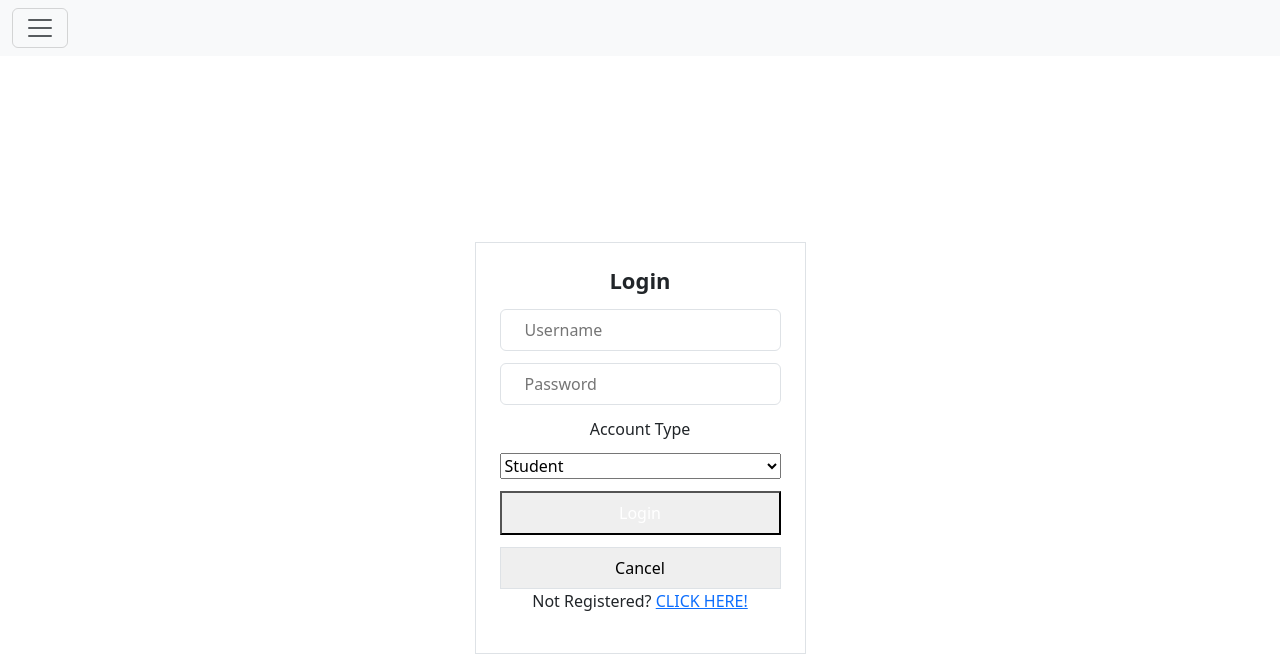
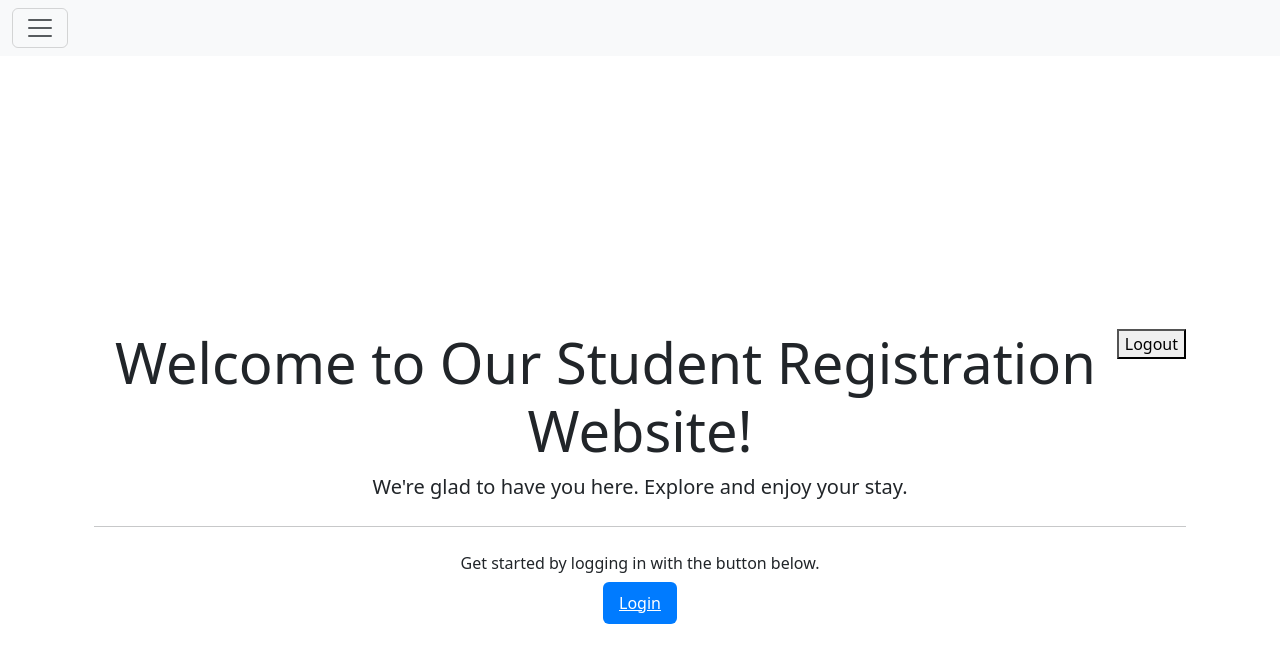
Before and after one commit to AeCohill/Final_pjt, a React (Vite) app: page / in a window 1280 px wide. Shown: the top 662 px of the page. Built offline with nearby package versions, Linux system fonts and the light colour scheme.

Commit message:
added logout functionality

```diff
--- a/src/App.jsx
+++ b/src/App.jsx
@@ -24,7 +24,7 @@
         <Route path="/courselist" element={<CourseList />} />
         <Route path="/courseedit/:courseId" element={<CourseEdit />} />
         <Route path="*" element={<Login />} />
-        <Route path="/" element={<Login />} />
+        <Route path="/" element={<Home />} />
       </Routes>
       </div>
     </BrowserRouter>
--- a/src/pages/Home.jsx
+++ b/src/pages/Home.jsx
@@ -1,13 +1,26 @@
 import React from 'react';
-import { Link } from 'react-router-dom';
+import { Link, useNavigate } from 'react-router-dom';
 import 'bootstrap/dist/css/bootstrap.min.css';
 
 
 function Home() {
+  const navigate = useNavigate();
+
+  const handleLogout = () => {
+    // Remove token and user data from localStorage
+    localStorage.removeItem("token");
+    localStorage.removeItem("uname");
+    localStorage.removeItem("auth");
+
+    // Redirect to the login page
+    navigate("/login");
+  };
+
   return (
     <div>
       <div className="container mt-5">
         <div className="jumbotron text-center">
+          <button onClick={handleLogout} style={{ float: 'right' }}>Logout</button>
           <h1 className="display-4">Welcome to Our Student Registration Website!</h1>
           <p className="lead">We're glad to have you here. Explore and enjoy your stay.</p>
           <hr className="my-4" />
--- a/vite.config.js
+++ b/vite.config.js
@@ -4,7 +4,7 @@
 
 export default defineConfig({
   plugins: [react()],
-  //base: "/Final_pjt/",
+  base: "/Final_pjt/",
   resolve: {
     alias: {
       '@': path.resolve(__dirname, 'src')
```
